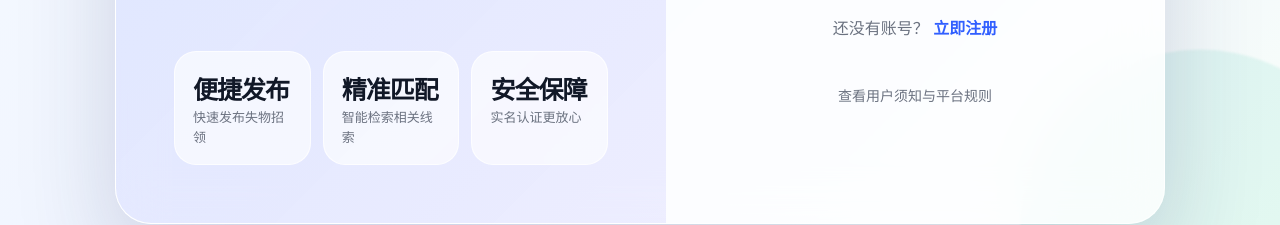
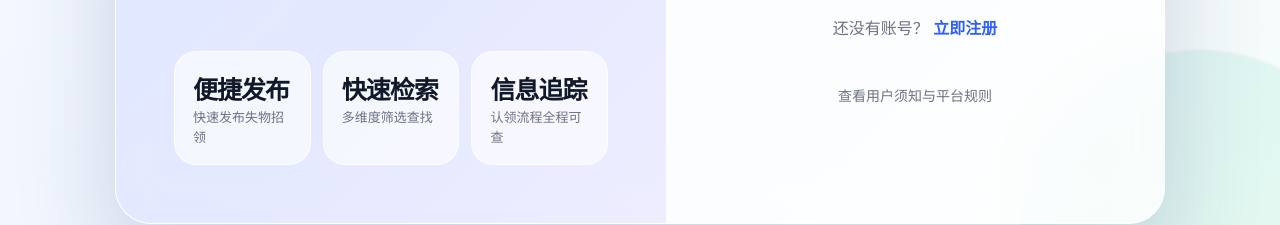
Before and after one commit to nine-mirrors/shiguang-findu, a Vue app: page /login in a window 1280 px wide. Shown: the part 501-726 px from the top of the page. Built offline with nearby package versions, Linux system fonts and the light colour scheme; no server answers.

Commit message:
feat: 整理并确认问题
Co-authored-by: traeagent <traeagent@users.noreply.github.com>

```diff
--- a/src/pages/Login.vue
+++ b/src/pages/Login.vue
@@ -67,13 +67,13 @@ const submit = async () => {
           </div>
 
           <div>
-            <b>精准匹配</b>
-            <span>智能检索相关线索</span>
+            <b>快速检索</b>
+            <span>多维度筛选查找</span>
           </div>
 
           <div>
-            <b>安全保障</b>
-            <span>实名认证更放心</span>
+            <b>信息追踪</b>
+            <span>认领流程全程可查</span>
           </div>
         </div>
       </div>
```
